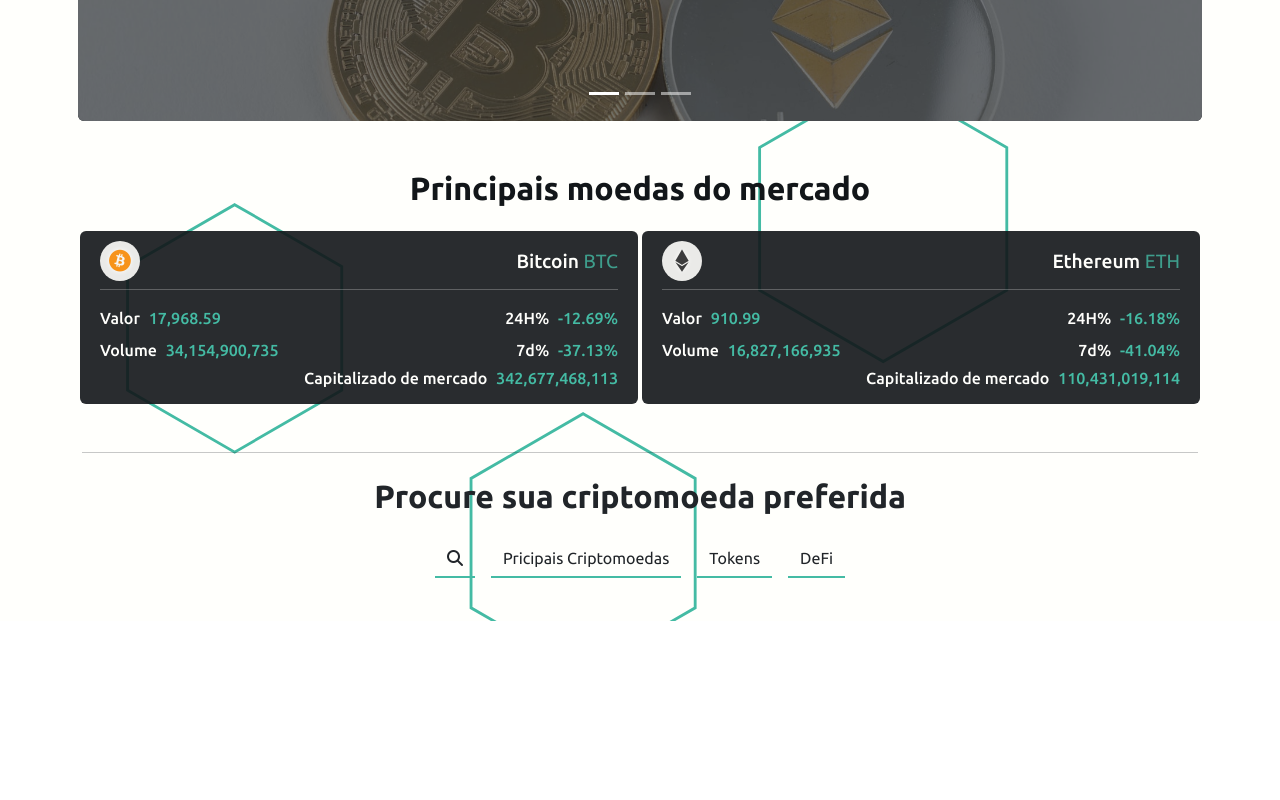
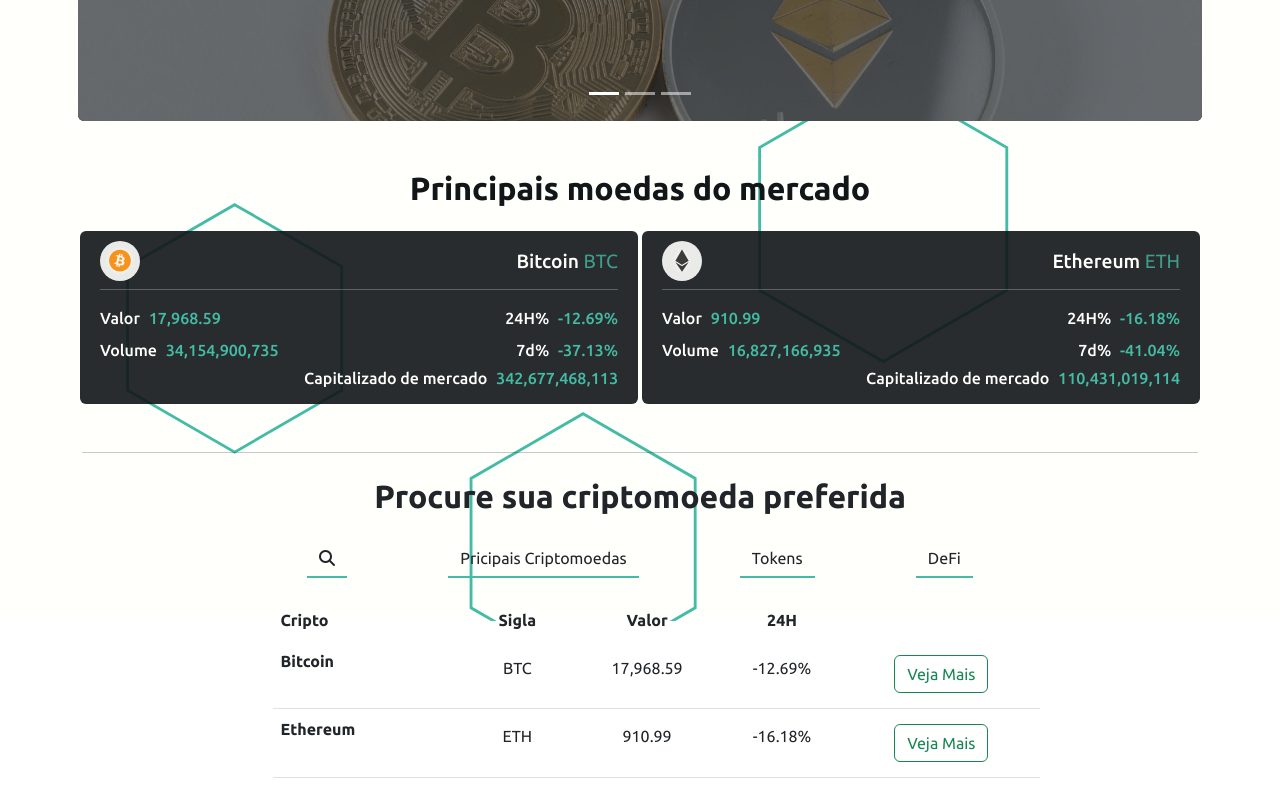
Before and after one commit to IsaacLouzeiro/preco-criptomoedas, a Vue app: page / in a window 1280 px wide. Shown: the part 264-1064 px from the top of the page. Before the commit the page ends 885 px from the top, so only its background shows below. Built offline with nearby package versions, Linux system fonts and the light colour scheme.

Commit message:
iniciando a lista de criptomoedas

```diff
--- a/src/App.vue
+++ b/src/App.vue
@@ -35,7 +35,7 @@
 
     <SecaoPrincipal class="container" :criptoCurrency="criptoCurrency" />
 
-    <SecaoCriptomoedas class="container pb-3" />
+    <SecaoCriptomoedas class="container pb-3" :criptoCurrency="criptoCurrency" />
 </template>
 
 <script>
--- a/src/components/SecaoCriptomoedas.vue
+++ b/src/components/SecaoCriptomoedas.vue
@@ -3,7 +3,8 @@
         <hr class="mt-4">
         <h2 class="text-center fw-bold mt-4 mb-4">Procure sua criptomoeda preferida</h2>
 
-        <ul id="lista" class="nav position-relative d-flex justify-content-center mx-auto px-2">
+        <!-- menu de pesquisa -->
+        <ul id="menuLista" class="nav position-relative d-flex justify-content-start justify-content-sm-around mx-auto">
             <!-- botao de pesquisa -->
             <li :class="inputLiberado">
                 <button type="button" class="btnPesquisa mx-2 btn" @click="inputLiberado = 'inputLiberado'"><i class="fas fa-search"></i></button>
@@ -12,8 +13,8 @@
             </li>
 
             <li>
-                <button type="button" class="btn mx-2">
-                    Pricipais Criptomoedas
+                <button type="button" class="btn mx-2 d-block">
+                    Pricipais&nbsp;Criptomoedas
                 </button>
             </li>
 
@@ -29,6 +30,29 @@
                 </button>
             </li>
         </ul>
+
+        <!-- lista de criptomoedas -->
+        <ul id="lista">
+            <table class="table mx-auto">
+                <thead>
+                    <tr>
+                    <th scope="col">Cripto</th>
+                    <th scope="col" class="text-center">Sigla</th>
+                    <th scope="col" class="text-center">Valor</th>
+                    <th scope="col" class="text-center">24H</th>
+                    </tr>
+                </thead>
+                <tbody>
+                    <tr v-for="item in criptoCurrency" :key="item.id">
+                        <th scope="row">{{ item.name }}</th>
+                        <td>{{ item.code }}</td>
+                        <td>{{ item.price }}</td>
+                        <td>{{ item.day }}</td>
+                        <td><a href="#" class="btn btn-outline-success">Veja Mais</a></td>
+                    </tr>
+                </tbody>
+            </table>
+        </ul>
     </section>
 </template>
 
@@ -40,6 +64,10 @@
         return {
             inputLiberado: '',
         }
+    },
+
+    props: {
+        criptoCurrency: Array
     }
 }
 </script>
@@ -47,8 +75,12 @@
 <style lang="scss" scoped>
     @import '../assets/sass/cores.scss';
 
-    #lista {
-        max-width: 700px;
+    #menuLista {
+        max-width: 767px;
+        overflow-x: auto;
+        overflow-y: hidden;
+        height: 60px;
+        flex-wrap: nowrap;
 
         .btn {
             border-top: none;
@@ -97,4 +129,19 @@
             }
         }
     }
+
+    #lista {
+        table.table {
+            max-width: 767px;
+
+            thead {
+                border: rgba(0,0,0,0);
+            }
+
+            td {
+                padding: 15px 0;
+                text-align: center;
+            }
+        }
+    }
 </style>
```
